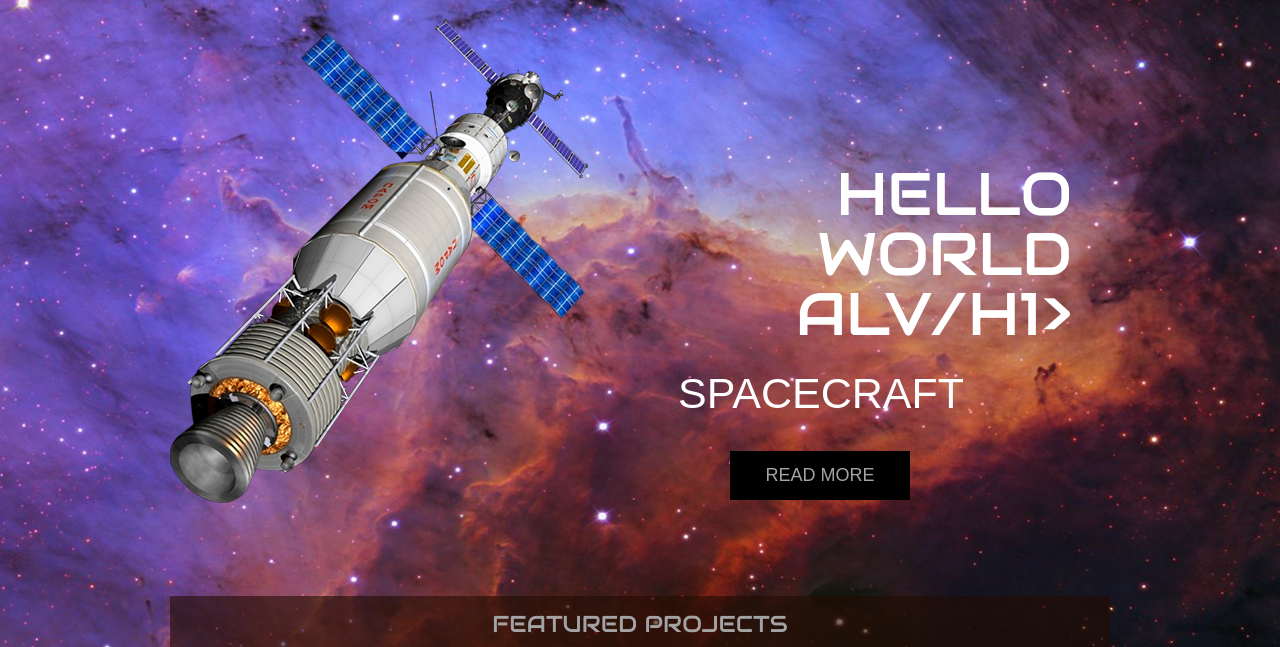
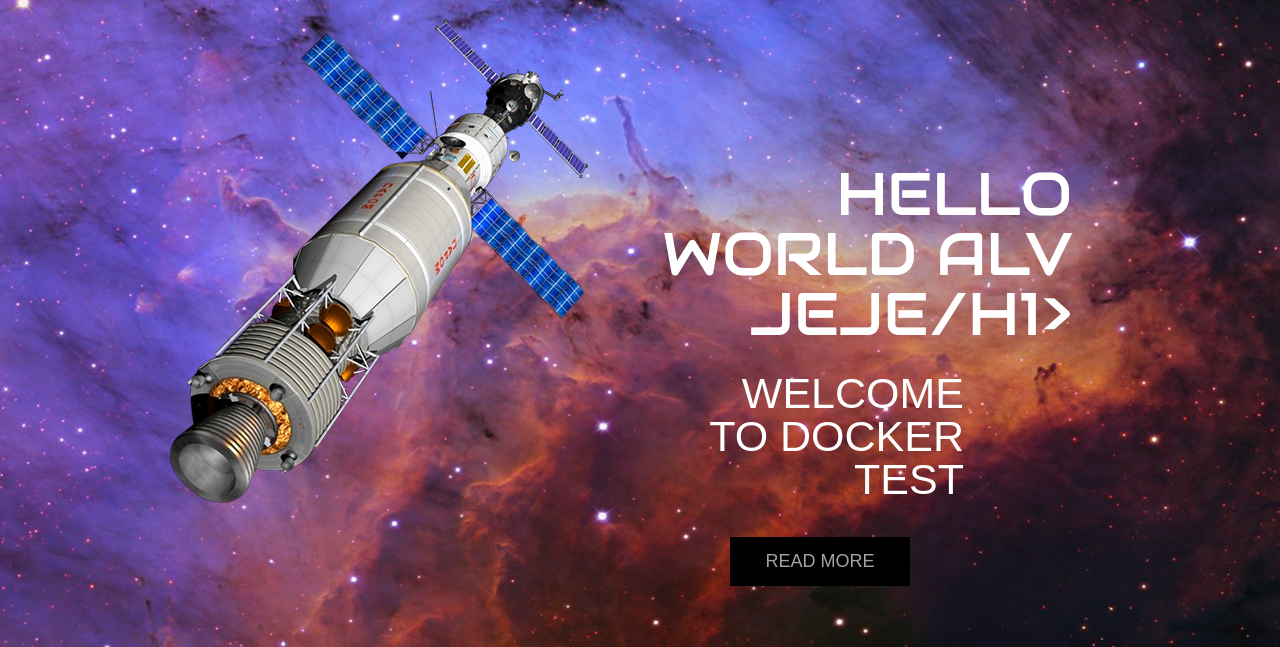
Before and after one commit to IrvingCrespo/imagen_python, a plain HTML site: page paginas/index.html in a window 1280 px wide. Shown: the part 82-729 px from the top of the page. Drawn offline with Linux system fonts and the light colour scheme.

Commit message:
Add changes to index

```diff
--- a/paginas/index.html
+++ b/paginas/index.html
@@ -47,8 +47,8 @@
 			<div class="header">
 				<div>
 					<img src="images/satellite.png" alt="" class="satellite">
-					<h1>HELLO WORLD ALV/h1>
-					<h2>SPACECRAFT</h2>
+					<h1>HELLO WORLD ALV JEJE/h1>
+					<h2>Welcome to docker test</h2>
 					<a href="blog.html" class="more">Read More</a>
 					<h3>FEATURED PROJECTS</h3>
 					<ul>
```
